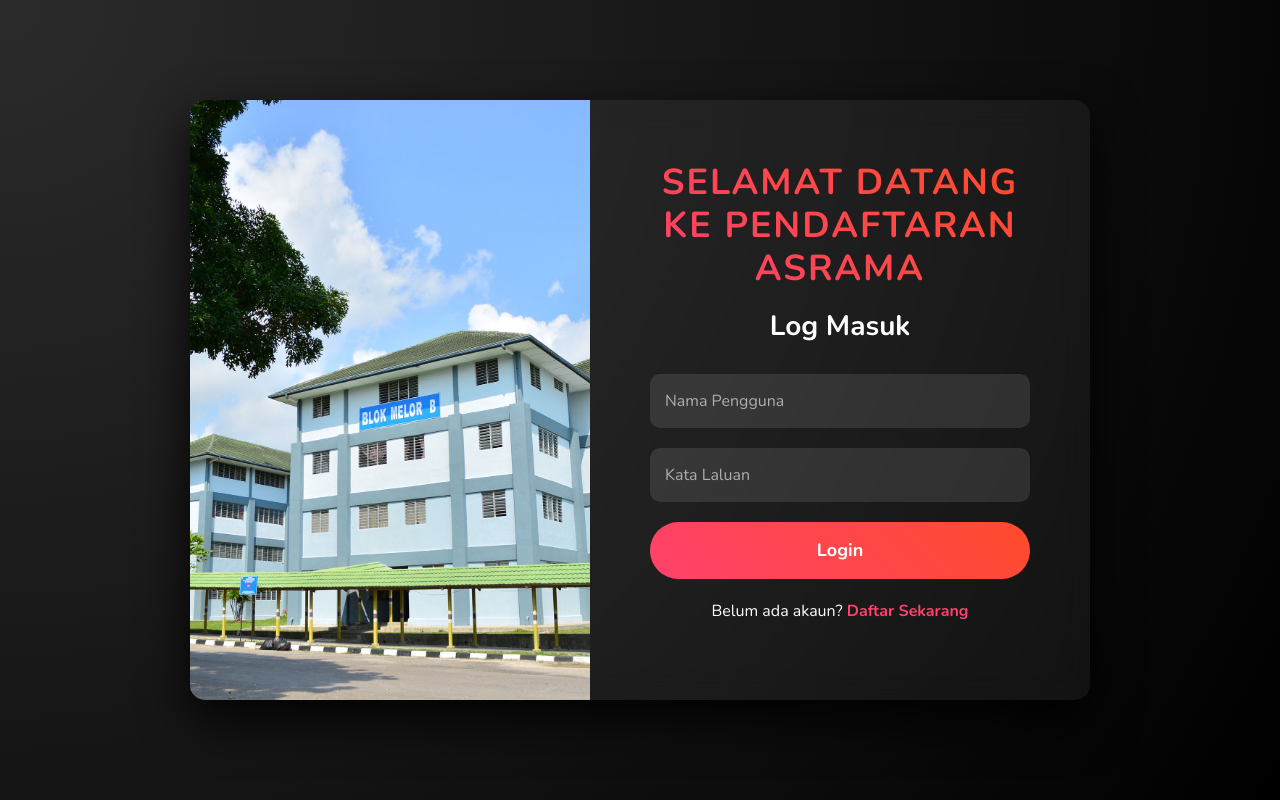
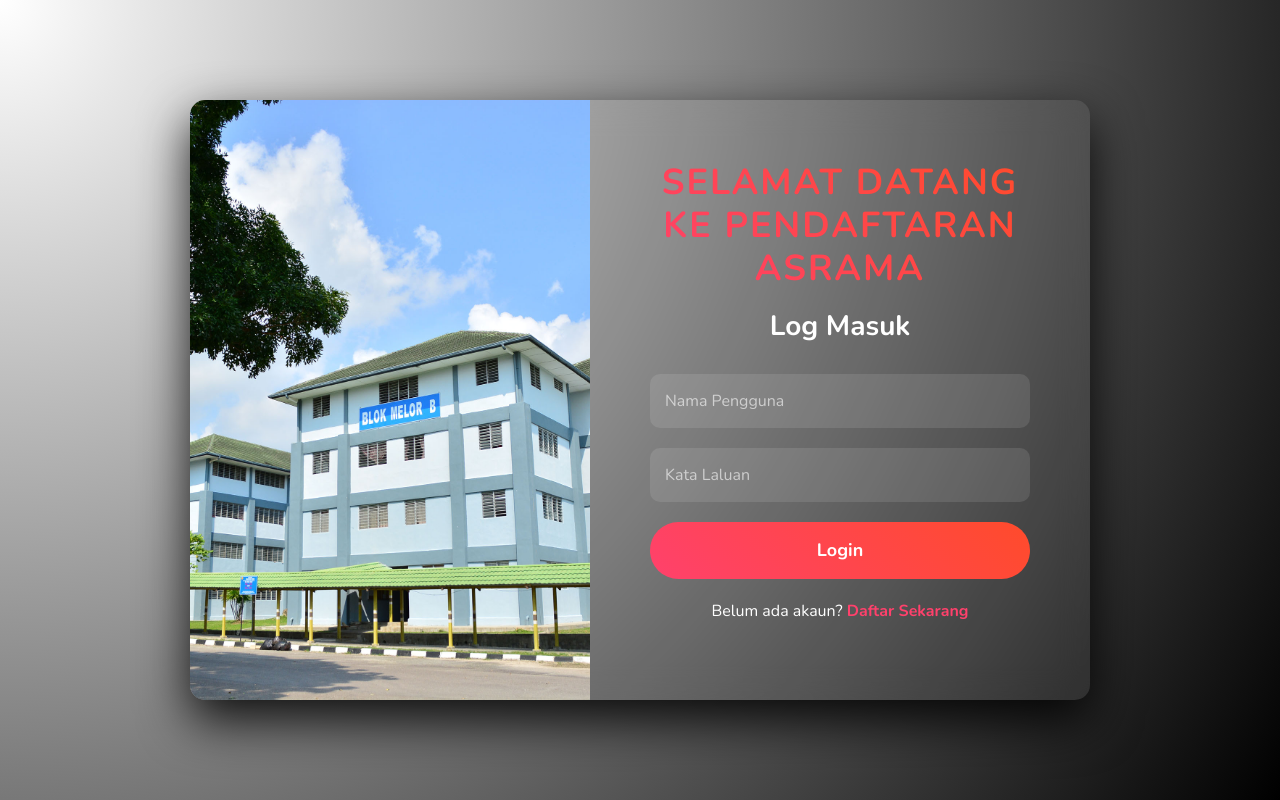
Before and after one commit to harrisidzham/pengurusanAsrama, a PHP site: page /login.php in a window 1280 px wide. Run offline with PHP 8.4, Linux system fonts and the light colour scheme.

Commit message:
Tukar background

```diff
--- a/login.php
+++ b/login.php
@@ -45,7 +45,7 @@ if ($_SERVER["REQUEST_METHOD"] == "POST") {
             align-items: center;
             background-color: #000; /* Set background to black */
             font-family: 'Nunito', sans-serif;
-            background: radial-gradient(circle at top left, #2b2b2b, #000); /* Subtle gradient for more depth */
+            background: radial-gradient(circle at top left,rgb(255, 255, 255), #000); /* Subtle gradient for more depth */
             overflow: hidden;
         }
 
```
